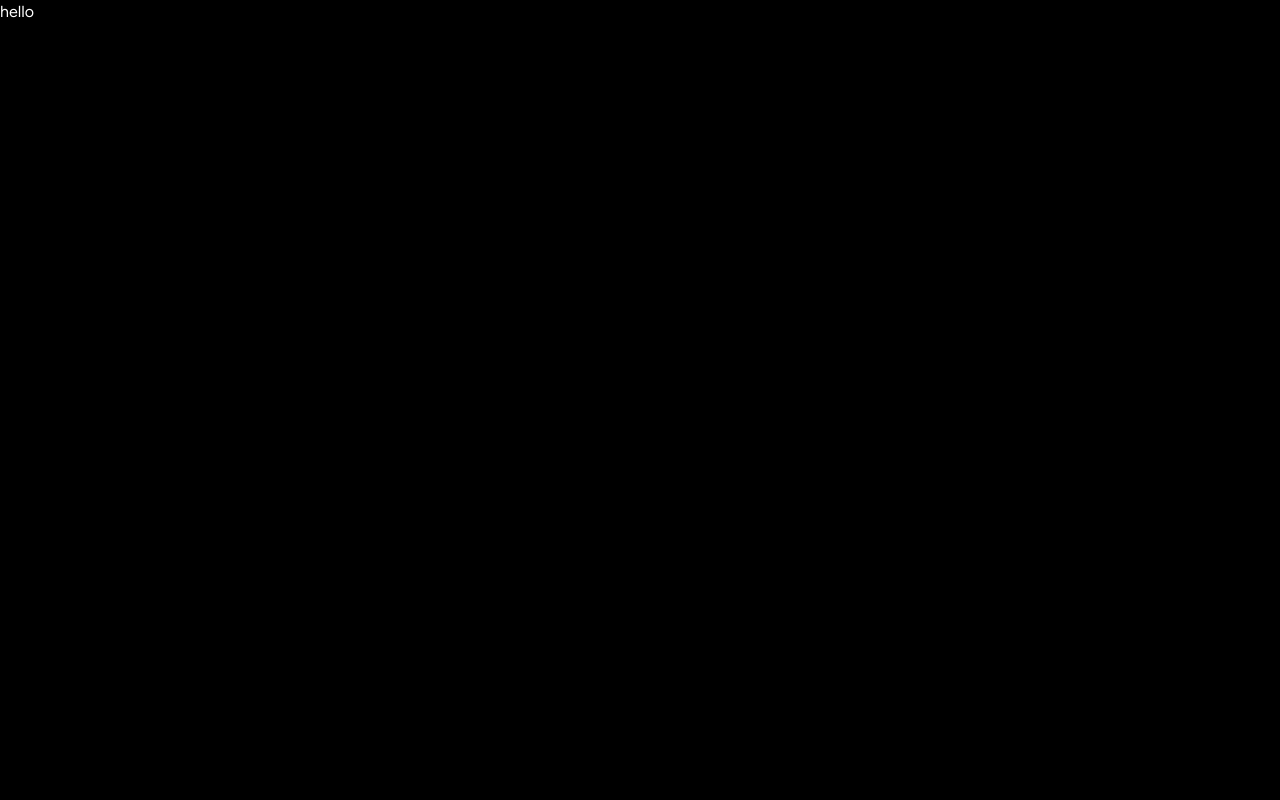
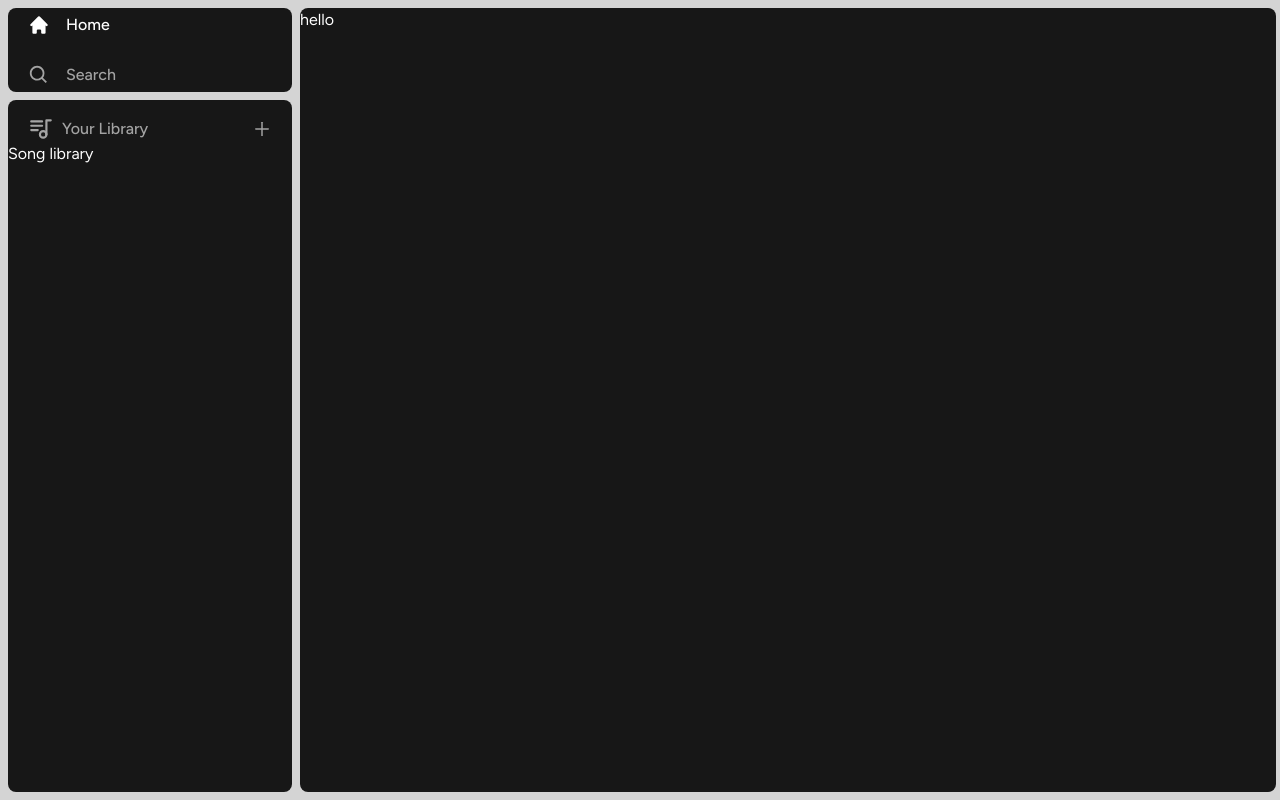
Before and after one commit to Bojackxiang/spotify-clone, a Next.js app: page / in a window 1280 px wide. Built offline with nearby package versions, Linux system fonts and the light colour scheme.

Commit message:
update: basic dashboard layout

```diff
--- a/package.json
+++ b/package.json
@@ -19,6 +19,8 @@
     "postcss": "8.4.24",
     "react": "18.2.0",
     "react-dom": "18.2.0",
+    "react-icons": "^4.9.0",
+    "tailwind-merge": "^1.13.0",
     "tailwindcss": "3.3.2",
     "typescript": "5.1.3"
   }
--- a/src/app/layout.tsx
+++ b/src/app/layout.tsx
@@ -2,24 +2,27 @@
  * this layout.tsx is serving for fot for the ./page.tsx file
  */
 
-import './globals.css'
-import { Figtree } from 'next/font/google'
+import SideBar from "@/components/SideBar";
+import "./globals.css";
+import { Figtree } from "next/font/google";
 
-const font = Figtree({ subsets: ['latin'] })
+const font = Figtree({ subsets: ["latin"] });
 
 export const metadata = {
-  title: 'Music APP',
-  description: 'Listen to music',
-}
+  title: "Music APP",
+  description: "Listen to music",
+};
 
 export default function RootLayout({
   children,
 }: {
-  children: React.ReactNode
+  children: React.ReactNode;
 }) {
   return (
     <html lang="en">
-      <body className={font.className}>{children}</body>
+      <body className={font.className}>
+        <SideBar>{children}</SideBar>
+      </body>
     </html>
-  )
+  );
 }
--- a/src/app/page.tsx
+++ b/src/app/page.tsx
@@ -1,5 +1,5 @@
 export default function Home() {
   return (
-    <div>hello</div>
+    <div className="bg-neutral-900 rounded-lg h-full overflow-hidden overflow-y-auto mr-1">hello</div>
   )
 }
--- /dev/null
+++ b/src/components/Box.tsx
@@ -0,0 +1,17 @@
+import React from 'react'
+import {twMerge} from 'tailwind-merge'
+
+interface BoxProps {
+  children: React.ReactNode
+  className?: string
+}
+
+const Box: React.FC<BoxProps> = ({children, className}) => {
+  return (
+    <div className={twMerge(`bg-neutral-900 rounded-lg h-fit w-full`, className)}>
+      {children}
+    </div>
+  )
+}
+
+export default Box
--- /dev/null
+++ b/src/components/Library.tsx
@@ -0,0 +1,28 @@
+'use client';
+
+import React from 'react'
+import {TbPlaylist} from 'react-icons/tb'
+import {AiOutlinePlus} from 'react-icons/ai'
+
+interface LibraryProps {
+  // children: React.ReactNode
+}
+
+const Library: React.FC<LibraryProps> = ({}) => {
+
+  const onClick = () => {}
+
+  return (
+    <div className='flex flex-col'>
+      <div className='flex items-center justify-between px-5 pt-4'>
+        <div className='inline-flex items-center gap-x-2'>
+          <TbPlaylist  className='text-neutral-400' size={26}/>
+          <p className='text-neutral-400 font-medium text-md'>Your Library</p>
+        </div>
+        <AiOutlinePlus size={20} onClick={onClick} className='text-neutral-400 cursor-pointer hover:text-white transition'/>
+      </div>
+    </div>
+  )
+}
+
+export default Library
--- /dev/null
+++ b/src/components/SideBar.tsx
@@ -0,0 +1,63 @@
+"use client";
+
+import React, { useMemo } from "react";
+import { usePathname } from "next/navigation";
+import { HiHome } from "react-icons/hi";
+import { BiSearch } from "react-icons/bi";
+import Box from "./Box";
+import { routeType } from "@/interfaces/route";
+import SideBarItem from "./SideBarItem";
+import Library from "./Library";
+
+interface SideBarProps {
+  children: React.ReactNode;
+}
+
+const SideBar: React.FC<SideBarProps> = ({ children }) => {
+  const pathName = usePathname();
+
+  const routes = useMemo(
+    () => [
+      {
+        icon: HiHome,
+        label: "Home",
+        href: "/",
+        active: pathName !== "/search",
+      },
+      {
+        icon: BiSearch,
+        label: "Search",
+        href: "/search",
+        active: pathName === "/search",
+      },
+    ],
+    [pathName]
+  );
+
+  return (
+    <div className="flex h-full bg-neutral-300">
+      {/* side bar */}
+      <div className="hidden md:flex flex-col gap-y-2 h-full w-[300px] p-2">
+        <Box>
+          <div className="flex flex-col gap-y-4 px-5">
+            {routes.map((item: routeType) => {
+              return (
+                <SideBarItem key={`side-bar-item-${item.label}`} {...item} />
+              );
+            })}
+          </div>
+        </Box>
+
+        <Box className="overflow-y-auto h-full">
+          <Library />
+          Song library
+        </Box>
+      </div>
+
+      {/* main body */}
+      <main className="h-full flex-1 overflow-y-auto py-2">{children}</main>
+    </div>
+  );
+};
+
+export default SideBar;
--- /dev/null
+++ b/src/components/SideBarItem.tsx
@@ -0,0 +1,20 @@
+import { routeType } from '@/interfaces/route'
+import Link from 'next/link'
+import React from 'react'
+import { twMerge } from 'tailwind-merge'
+
+
+interface SideBarItemProps {
+  children: React.ReactNode
+}
+
+const SideBarItem: React.FC<routeType> = ({icon:Icon, label, href, active}) => {
+  return (
+    <Link className={twMerge('flex flex-row h-auto items-center w-full gap-x-4 text-md font-medium cursor-pointer hover:text-white transition text-neutral-400 py-1', active && 'text-white')} href={href}>
+      <Icon size={26} />
+      <p className='truncate w-full'>{label}</p>
+    </Link>
+  )
+}
+
+export default SideBarItem
--- /dev/null
+++ b/src/interfaces/route.tsx
@@ -0,0 +1,8 @@
+import { IconType } from "react-icons"
+
+export type routeType = {
+  icon: IconType
+  label: string
+  href: string
+  active: boolean
+}
```
Also changed, not shown: 1 other file (tests, documents, lock files or other folders).
